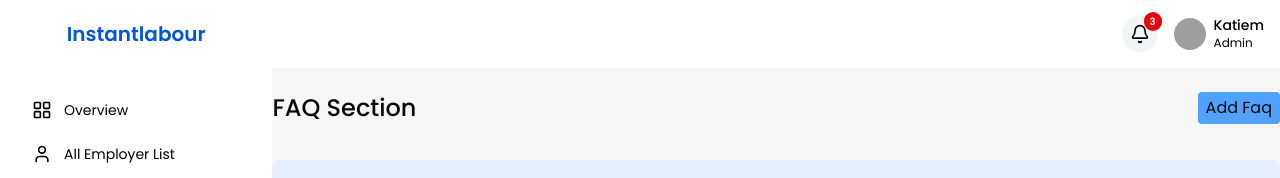
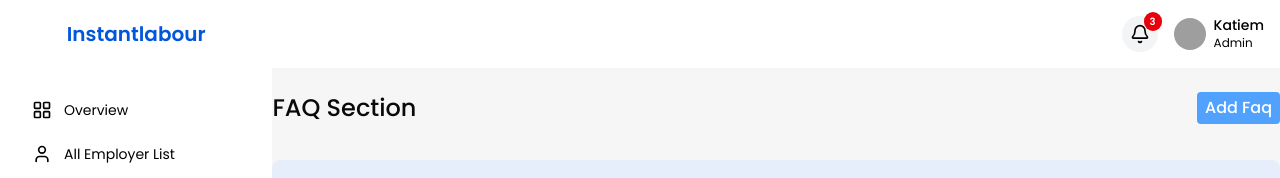
Before and after one commit to jewelrana3/kateim-dashboard, a Next.js app: page /faq in a window 1280 px wide. Shown: the top 178 px of the page. Built offline with nearby package versions, Linux system fonts and the light colour scheme; grey boxes are pictures that could not be loaded.

Commit message:
text color change

```diff
--- a/app/(dashboard)/faq/page.tsx
+++ b/app/(dashboard)/faq/page.tsx
@@ -10,7 +10,7 @@ export default function FaqPage() {
         <FaqEdit
           title="Add Faq"
           trigger={
-            <button className="cursor-pointer bg-blue-400 py-1 px-2 rounded">
+            <button className="cursor-pointer bg-blue-400 py-1 px-2 rounded text-white font-medium">
               Add Faq
             </button>
           }
```
